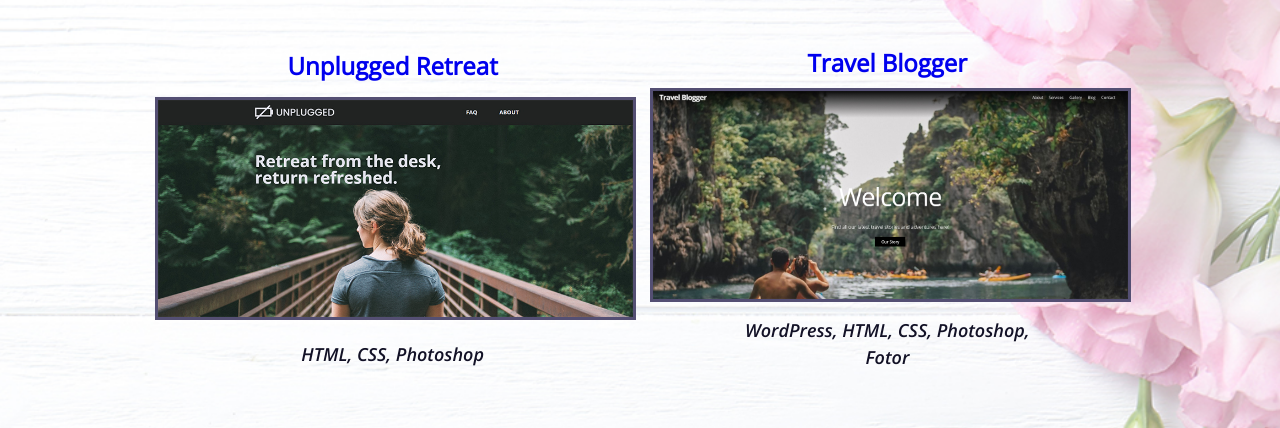
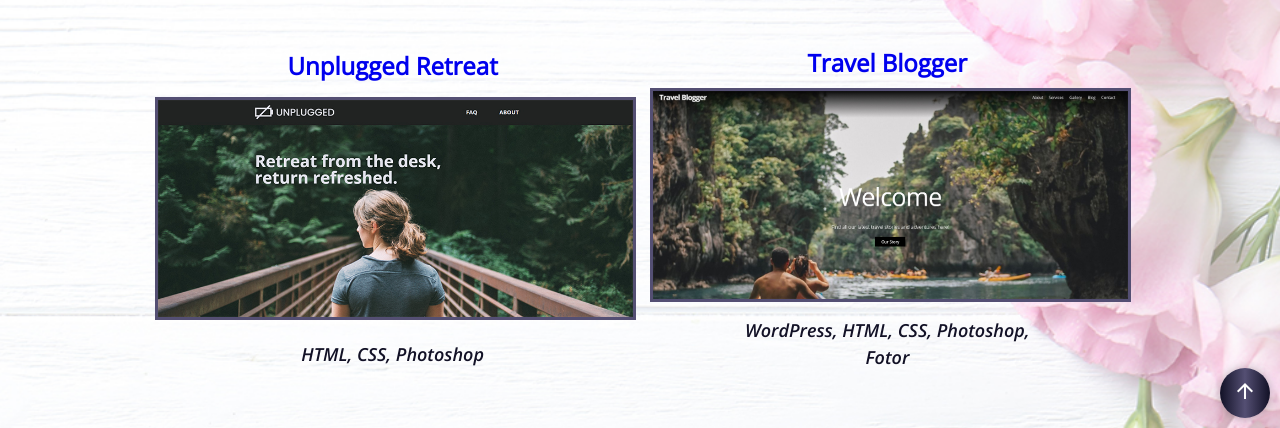
Before and after one commit to MellTGibson/mwd-site, a plain HTML site: page portfolio/index.html in a window 1280 px wide. Shown: the part 372-800 px from the top of the page. Drawn offline with nearby package versions, Linux system fonts and the light colour scheme; files whose address does not match are found by name.

Commit message:
added scroll to top button on all pages

```diff
--- a/css/main.css
+++ b/css/main.css
@@ -161,6 +161,27 @@ figure {
 .content-wrapper {
     width: 90%;
     margin: 40px 0;
+}
+
+/* Scroll to Top Button Styles */
+
+#btnScrollToTop {
+  position: fixed;
+  right: 10px;
+  bottom: 10px;
+  width: 50px;
+  height: 50px;
+  border-radius: 50%;
+  background: linear-gradient(to right, #121126, #544F73, #121126);
+  box-shadow: 0 0 10px rgba(0, 0, 0, 0.25);
+  color: #ffffff;
+  border: none;
+  outline: none;
+  cursor: pointer;
+}
+
+#btnScrollToTop:active {
+  background: #BFA3AA;
 }
 
 /* ==================== Base Header - Footer Styles =========================*/
--- a/portfolio/index.html
+++ b/portfolio/index.html
@@ -31,8 +31,11 @@
 <meta name="msapplication-config" content="../img/browserconfig.xml">
 <!-- ****** faviconit.com favicons ****** -->
 
-   <link rel="stylesheet" href="../css/normalize.css">
+  <link rel="stylesheet" href="../css/normalize.css">
   <link rel="stylesheet" href="../css/main.css">
+
+  <! -- Google Icons -->
+  <link href="https://fonts.googleapis.com/icon?family=Material+Icons" rel="stylesheet">
 
   <!--Google Fonts -->
   <link href="https://fonts.googleapis.com/css?family=Great+Vibes&display=swap" rel="stylesheet">
@@ -83,6 +86,9 @@
 
 
 <main>
+  <button id="btnScrollToTop">
+    <i class="material-icons">arrow_upward</i>
+  </button>
 
 <!--PORTFOLIO PHOTO AREA-->
       <section class="portfolio">
@@ -158,9 +164,22 @@
       navBarToggle.addEventListener("click", function () {
         mainNav.classList.toggle("active");
       });
-    </script>
+    </script> <!--End of JS for Hamburger Menu-->
 
 
+  <!-- JS for Scroll to top button -->
+
+  <script>
+    const btnScrollToTop = document.querySelector("#btnScrollToTop");
+
+    btnScrollToTop.addEventListener("click", function () {
+
+      $("html, body").animate({
+        scrollTop: 0
+      }, "slow");
+
+    });
+  </script> <!-- End of JS for Scroll to top button -->
 
 
   <script src="js/vendor/modernizr-3.7.1.min.js"></script>
```
Also changed, not shown: contact/index.html (+22 -2 lines), index.html (+20 -3 lines).
